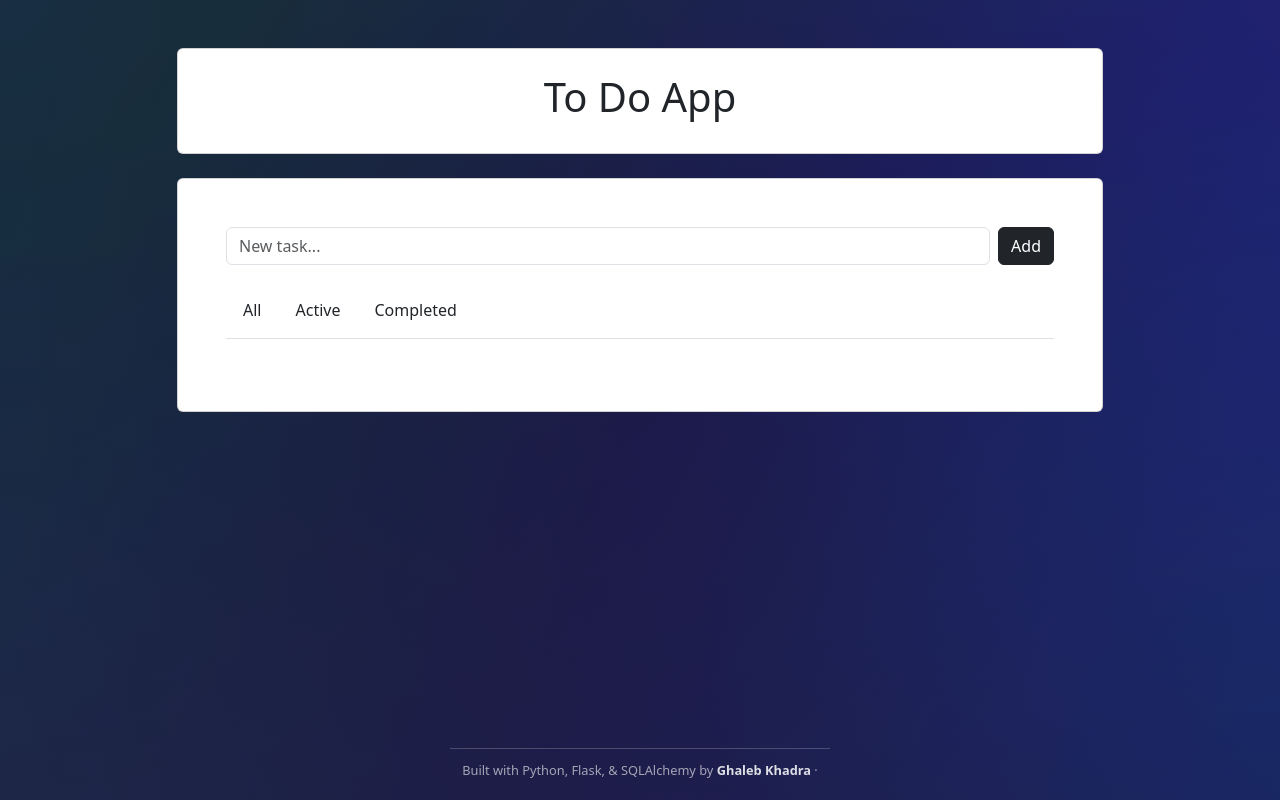
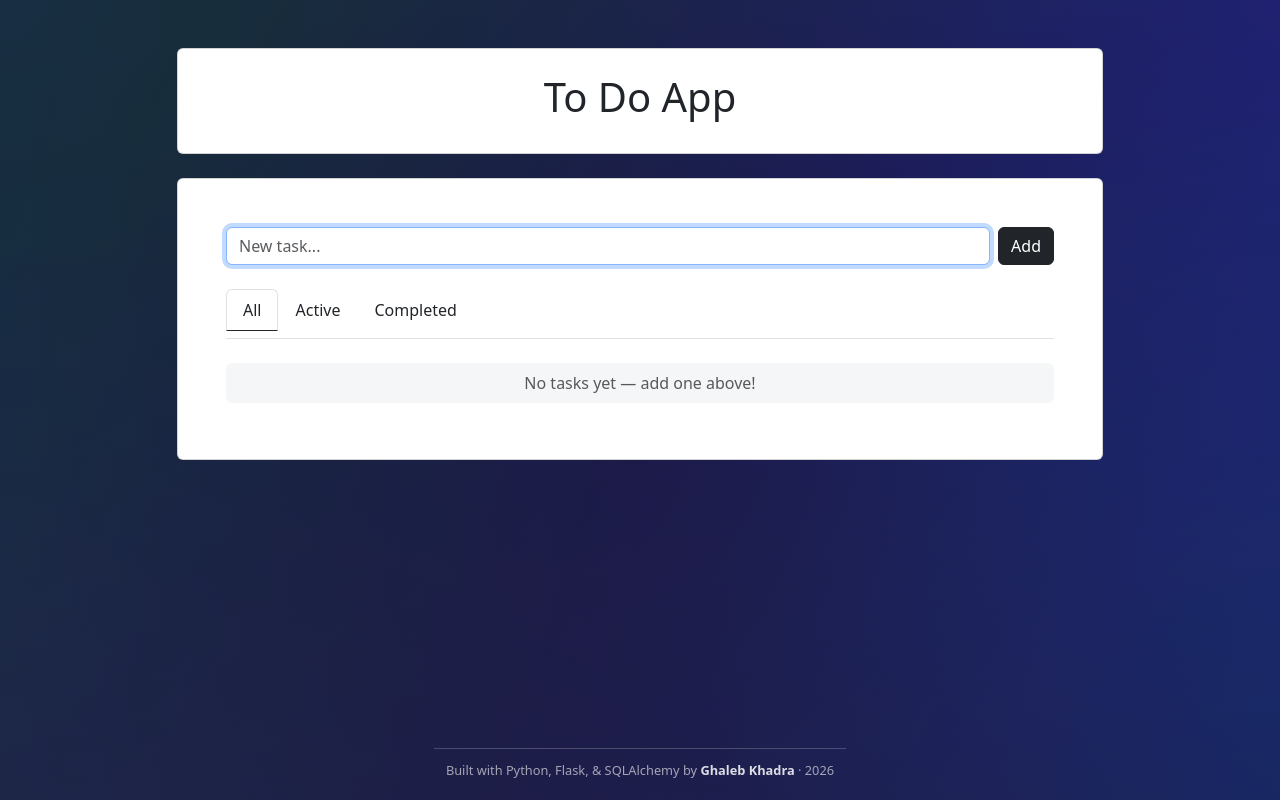
Before and after one commit to gkpyth/to-do-web-app, a Flask app: page /?filter=all in a window 1280 px wide. Run offline with Flask 3, Linux system fonts and the light colour scheme; data that the repository does not hold is empty.

Commit message:
Add empty state messages, pass filter type in render_template, add delete task route, add toggle task route, add autofocus on input field, add strikethrough check

```diff
--- a/routes.py
+++ b/routes.py
@@ -6,11 +6,7 @@ current_year = datetime.now().year
 
 main = Blueprint("main", __name__)
 
-# @main.route('/')
-# def index():
-#     """Serve the main application page"""
-#     return render_template("index.html", current_year=current_year)
-
+# Retrieve all tasks from the database
 @main.route('/', methods=['GET'])
 def get_tasks():
     """Retrieve all tasks from the database"""
@@ -23,10 +19,9 @@ def get_tasks():
     else:
         tasks = Task.query.all()
 
-    return render_template("index.html", tasks=tasks)
+    return render_template("index.html", tasks=tasks, filter_type=filter_type, current_year=current_year)
 
-@main.route('/')
-
+# Upon submitting the form, the new task will be added to the database
 @main.route('/add_task', methods=['POST'])
 def add_task():
     """Add a new task to the database"""
@@ -36,4 +31,24 @@ def add_task():
     db.session.add(new_task)
     db.session.commit()
 
-    return redirect(url_for('main.get_all_tasks'))
+    return redirect(url_for('main.get_tasks'))
+
+# Upon checking the checkbox, the task status will be updated to 'Done'
+@main.route('/toggle_task/<int:task_id>', methods=['POST'])
+def toggle_task(task_id):
+    """Toggle the status of a task"""
+    task = Task.query.get(task_id)
+    task.status = 'Done' if task.status == 'To Do' else 'To Do'
+    db.session.commit()
+
+    return redirect(url_for('main.get_tasks'))
+
+# Upon clicking the X button, the task will be removed from the database
+@main.route('/delete_task/<int:task_id>', methods=['POST'])
+def delete_task(task_id):
+    """Delete a task from the database"""
+    task = Task.query.get(task_id)
+    db.session.delete(task)
+    db.session.commit()
+
+    return redirect(url_for('main.get_tasks'))
--- a/static/css/style.css
+++ b/static/css/style.css
@@ -47,3 +47,13 @@
     background-color: #212529;
     border-color: #212529;
 }
+
+.btn-delete {
+    font-size: 1.4rem;
+    color: #9999;
+    line-height: 1;
+}
+
+.btn-delete:hover {
+    color: #555;
+}
--- a/templates/index.html
+++ b/templates/index.html
@@ -26,7 +26,7 @@
                               class="d-flex justify-content-center align-items-center mb-4">
                             <div class="flex-fill">
                                 <input type="text" name="task" id="form2" class="form-control"
-                                       placeholder="New task..."/>
+                                       placeholder="New task..." autofocus/>
                             </div>
                             <button type="submit" class="btn btn-dark ms-2">
                                 Add
@@ -56,11 +56,37 @@
                                     {% for task in tasks %}
                                     <li class="list-group-item d-flex align-items-center border-0 mb-2 rounded"
                                         style="background-color: #f4f6f7;">
-                                        <input class="form-check-input me-2" type="checkbox" value=""
-                                               aria-label="Mark task as complete"/>
-                                        {{ task.task }}
+                                        <form action="/toggle_task/{{ task.id }}" method="POST"
+                                              style="display: inline;">
+                                            <input class="form-check-input me-2" type="checkbox"
+                                                {{ 'checked' if task.status == 'Done' }}
+                                                onchange="this.form.submit()"
+                                                aria-label="Mark task as complete"/>
+                                        </form>
+                                        {% if task.status == 'Done' %}
+                                            <s>{{ task.task }}</s>
+                                        {% else %}
+                                            {{ task.task }}
+                                        {% endif %}
+                                        <form action="/delete_task/{{ task.id }}" method="POST" class="ms-auto">
+                                            <button type="submit" class="btn btn-sm btn-delete border-0">
+                                                &times;
+                                            </button>
+                                        </form>
                                     </li>
                                     {% endfor %}
+                                    {% if not tasks %}
+                                    <li class="list-group-item border-0 mb-2 rounded text-center text-muted"
+                                        style="background-color: #f4f6f7;">
+                                        {% if filter_type == 'completed' %}
+                                            No completed tasks yet
+                                        {% elif filter_type == 'active' %}
+                                            No active tasks currently
+                                        {% else %}
+                                            No tasks yet — add one above!
+                                        {% endif %}
+                                    </li>
+                                    {% endif %}
                                 </ul>
                             </div>
                         </div>
```
